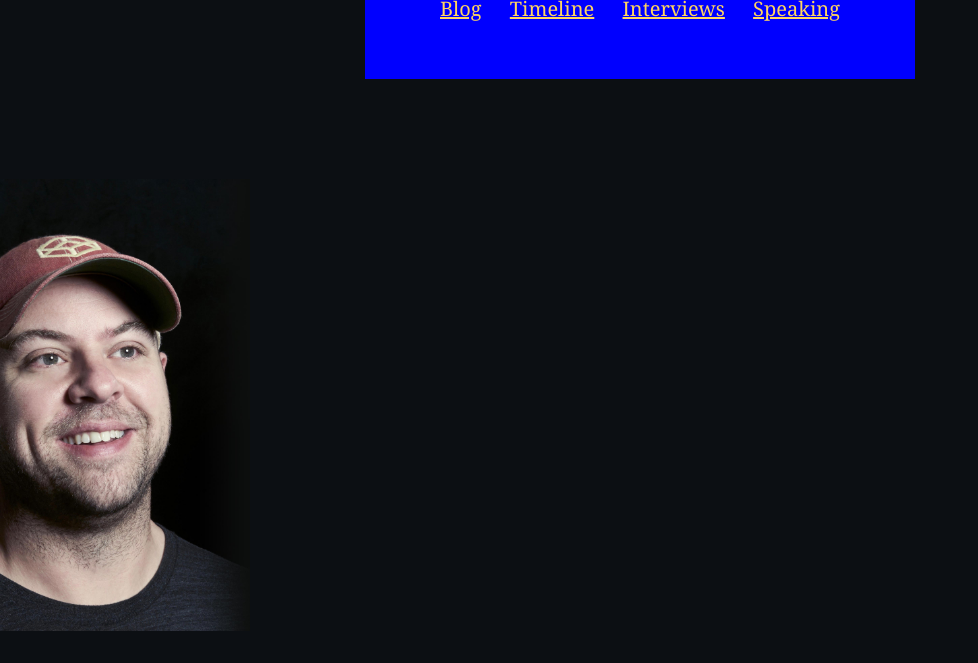
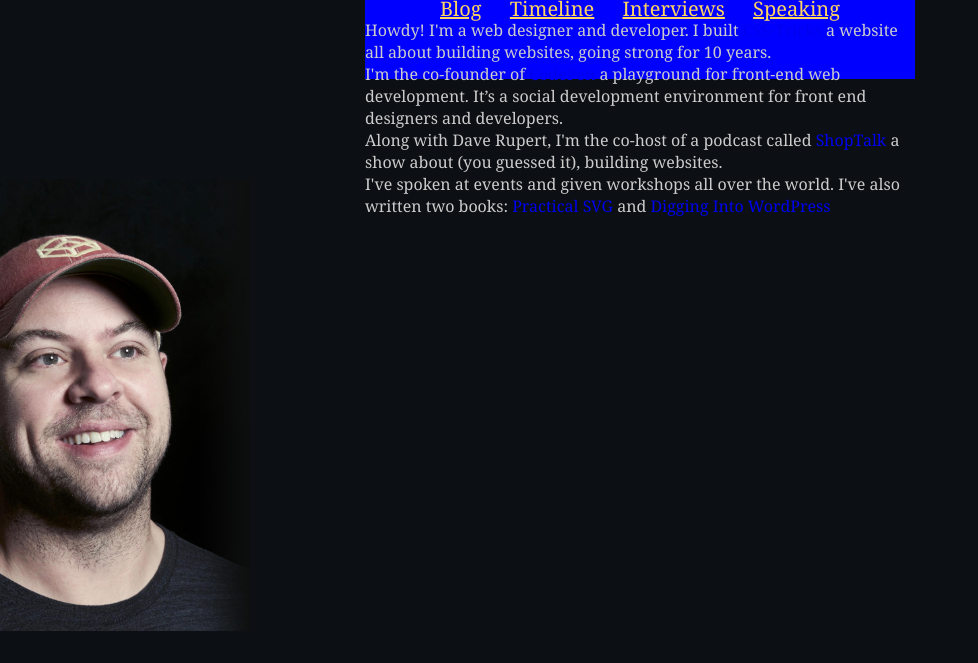
Before and after one commit to iMuhammadUmer/chriscoyier.net_clone, a plain HTML site: page index.html in a window 1280 px wide. Shown: the part 137-800 px from the top of the page, without its empty margins (0-978 px from the left). Drawn offline with Linux system fonts and the light colour scheme.

Commit message:
[WIP] todo

```diff
--- a/index.html
+++ b/index.html
@@ -23,6 +23,32 @@
         <!--ul end-->
       </nav>
       <!--nav end-->
+      <div class="content">
+        <!--content start-->
+        <p>
+          Howdy! I'm a web designer and developer. I built
+          <a href="#">CSS-Tricks</a> a website all about building websites,
+          going strong for 10 years.
+        </p>
+        <p>
+          I'm the co-founder of <a href="#">CodePen</a> a playground for
+          front-end web development. It’s a social development environment for
+          front end designers and developers.
+        </p>
+        <p>
+          Along with Dave Rupert, I'm the co-host of a podcast called
+          <a href="#">ShopTalk</a> a show about (you guessed it), building
+          websites.
+        </p>
+        <p>
+          I've spoken at events and given workshops all over the world. I've
+          also written two books: <a href="#">Practical SVG</a> and
+          <a href="#">Digging Into WordPress</a>
+        </p>
+        <div class="todo"><!--todo start--></div>
+        <!--todo end-->
+      </div>
+      <!--content end-->
     </main>
     <!--main end-->
   </body>
```
